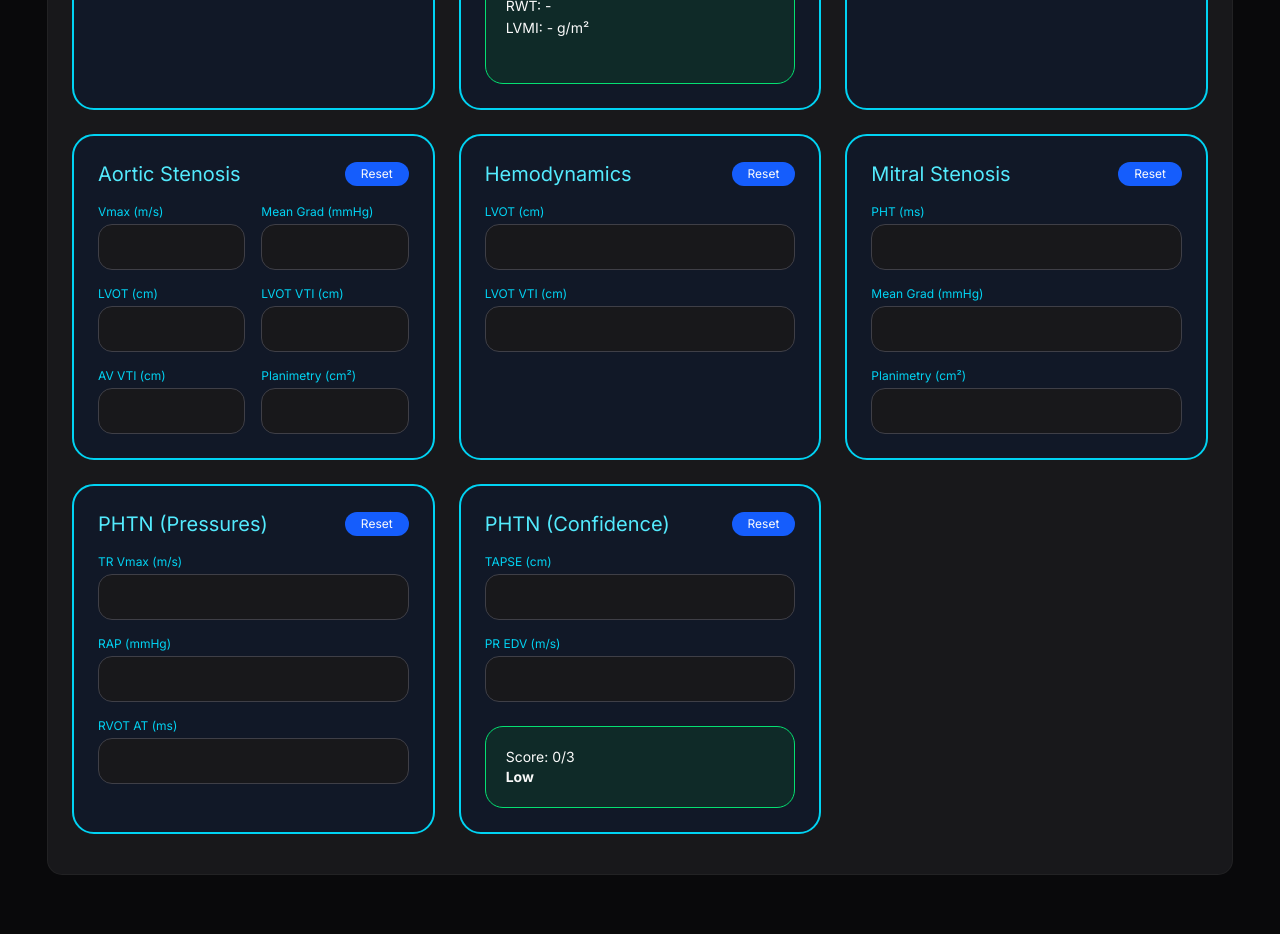
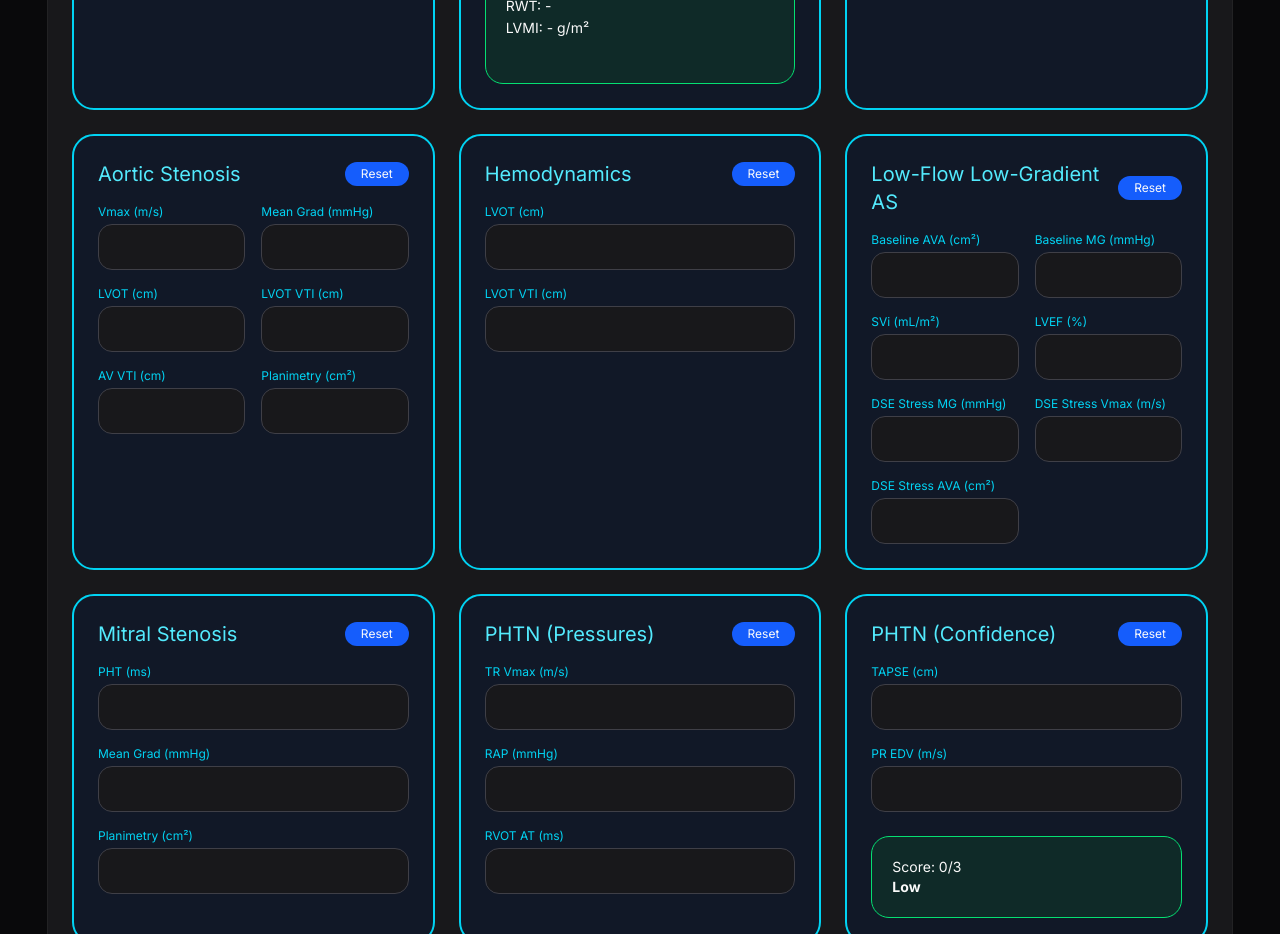
Before and after one commit to jmosley092-netizen/clinical-copilot-sonographers, a Next.js app: page / in a window 1280 px wide. Shown: the part 920-1854 px from the top of the page. Built offline with nearby package versions, Linux system fonts and the light colour scheme.

Commit message:
added LFLG AS, LFLG AS DSE logic

```diff
--- a/components/EchoFreeCalculator.tsx
+++ b/components/EchoFreeCalculator.tsx
@@ -13,11 +13,14 @@ export default function EchoFreeCalculator() {
     pht: "", mgrad: "", mvplan: "",
     trv: "", rap: "", rvotat: "",
     tapse: "", pr: "",
-    lvotd_h: "", lvotvti_h: ""   // for hemodynamics
+    lvotd_h: "", lvotvti_h: "",
+    // LFLG AS new fields
+    baselineAVA: "", baselineMG: "", svi: "", lvef: "",
+    stressMG: "", stressVmax: "", stressAVA: "", deltaSV: ""
   });
 
   const [results, setResults] = useState({
-    patient: "", lv: "", dia: "", av: "", ms: "", phtn1: "", phtn2: "", hemo: ""
+    patient: "", lv: "", dia: "", av: "", ms: "", phtn1: "", phtn2: "", hemo: "", lflg: ""
   });
 
   const update = (key: string, value: string) => {
@@ -155,7 +158,41 @@ export default function EchoFreeCalculator() {
     const conf = score >= 2 ? 'High probability PH' : score === 1 ? 'Intermediate' : 'Low';
     const phtn2Out = `Score: ${score}/3<br><b>${conf}</b>`;
 
-    setResults({ patient: patientOut, lv: lvOut, dia: diaOut, av: avOut, ms: msOut, phtn1: phtn1Out, phtn2: phtn2Out, hemo: hemoOut });
+    // LFLG AS Logic
+    const baselineAVA = v('baselineAVA');
+    const baselineMG = v('baselineMG');
+    const svi = v('svi');
+    const lvef = v('lvef');
+    const stressMG = v('stressMG');
+    const stressVmax = v('stressVmax');
+    const stressAVA = v('stressAVA');
+    const deltaSV = v('deltaSV');
+
+    let lflgOut = '';
+    if (baselineAVA && baselineMG && svi !== null && lvef !== null) {
+      const isLowFlow = svi <= 35;
+      const isLowGradient = baselineMG < 40;
+      const isSevereAVA = baselineAVA <= 1.0;
+
+      if (isLowFlow && isLowGradient && isSevereAVA) {
+        const isClassical = lvef < 50;
+        const type = isClassical ? "Classical LFLG AS" : "Paradoxical LFLG AS";
+
+        if (stressMG !== null && stressVmax !== null && stressAVA !== null) {
+          let classification = "Indeterminate";
+          if (stressMG >= 40 && stressVmax >= 4 && stressAVA <= 1.0) {
+            classification = "True Severe AS";
+          } else if (stressAVA > 1.0) {
+            classification = "Pseudo-Severe AS";
+          }
+          lflgOut = `<b>${type}</b><br>DSE Result: ${classification}<br>Stress MG: ${stressMG} mmHg | Stress Vmax: ${stressVmax} m/s | Stress AVA: ${stressAVA} cm²`;
+        } else {
+          lflgOut = `<b>${type}</b><br>Low-dose DSE recommended to differentiate true vs pseudo-severe AS`;
+        }
+      }
+    }
+
+    setResults({ patient: patientOut, lv: lvOut, dia: diaOut, av: avOut, ms: msOut, phtn1: phtn1Out, phtn2: phtn2Out, hemo: hemoOut, lflg: lflgOut });
   };
 
   useEffect(() => {
@@ -266,6 +303,24 @@ export default function EchoFreeCalculator() {
             {results.hemo && <div className="mt-6 bg-green-900/30 border border-green-400 p-5 rounded-2xl text-sm" dangerouslySetInnerHTML={{ __html: results.hemo }} />}
           </div>
 
+          {/* New LFLG AS Card - placed after Hemodynamics */}
+          <div className="bg-[#111827] border-2 border-cyan-400 rounded-3xl p-6">
+            <div className="flex justify-between items-center mb-4">
+              <h3 className="text-cyan-300 text-xl">Low-Flow Low-Gradient AS</h3>
+              <button onClick={() => resetCard(['baselineAVA','baselineMG','svi','lvef','stressMG','stressVmax','stressAVA','deltaSV'])} className="px-4 py-1 text-xs bg-blue-600 hover:bg-blue-700 rounded-xl">Reset</button>
+            </div>
+            <div className="grid grid-cols-2 gap-4">
+              <div><div className="text-xs text-cyan-400 mb-1">Baseline AVA (cm²)</div><input type="number" step="0.1" inputMode="decimal" value={inputs.baselineAVA} onChange={e => update('baselineAVA', e.target.value)} className="w-full bg-zinc-900 border border-zinc-700 rounded-xl p-3" /></div>
+              <div><div className="text-xs text-cyan-400 mb-1">Baseline MG (mmHg)</div><input type="number" step="0.1" inputMode="decimal" value={inputs.baselineMG} onChange={e => update('baselineMG', e.target.value)} className="w-full bg-zinc-900 border border-zinc-700 rounded-xl p-3" /></div>
+              <div><div className="text-xs text-cyan-400 mb-1">SVi (mL/m²)</div><input type="number" step="0.1" inputMode="decimal" value={inputs.svi} onChange={e => update('svi', e.target.value)} className="w-full bg-zinc-900 border border-zinc-700 rounded-xl p-3" /></div>
+              <div><div className="text-xs text-cyan-400 mb-1">LVEF (%)</div><input type="number" inputMode="decimal" value={inputs.lvef} onChange={e => update('lvef', e.target.value)} className="w-full bg-zinc-900 border border-zinc-700 rounded-xl p-3" /></div>
+              <div><div className="text-xs text-cyan-400 mb-1">DSE Stress MG (mmHg)</div><input type="number" step="0.1" inputMode="decimal" value={inputs.stressMG} onChange={e => update('stressMG', e.target.value)} className="w-full bg-zinc-900 border border-zinc-700 rounded-xl p-3" /></div>
+              <div><div className="text-xs text-cyan-400 mb-1">DSE Stress Vmax (m/s)</div><input type="number" step="0.1" inputMode="decimal" value={inputs.stressVmax} onChange={e => update('stressVmax', e.target.value)} className="w-full bg-zinc-900 border border-zinc-700 rounded-xl p-3" /></div>
+              <div><div className="text-xs text-cyan-400 mb-1">DSE Stress AVA (cm²)</div><input type="number" step="0.1" inputMode="decimal" value={inputs.stressAVA} onChange={e => update('stressAVA', e.target.value)} className="w-full bg-zinc-900 border border-zinc-700 rounded-xl p-3" /></div>
+            </div>
+            {results.lflg && <div className="mt-6 bg-green-900/30 border border-green-400 p-5 rounded-2xl text-sm" dangerouslySetInnerHTML={{ __html: results.lflg }} />}
+          </div>
+
           {/* Mitral Stenosis */}
           <div className="bg-[#111827] border-2 border-cyan-400 rounded-3xl p-6">
             <div className="flex justify-between items-center mb-4">
@@ -306,6 +361,7 @@ export default function EchoFreeCalculator() {
             </div>
             {results.phtn2 && <div className="mt-6 bg-green-900/30 border border-green-400 p-5 rounded-2xl text-sm" dangerouslySetInnerHTML={{ __html: results.phtn2 }} />}
           </div>
+
         </div>
       </CardContent>
     </Card>
```
